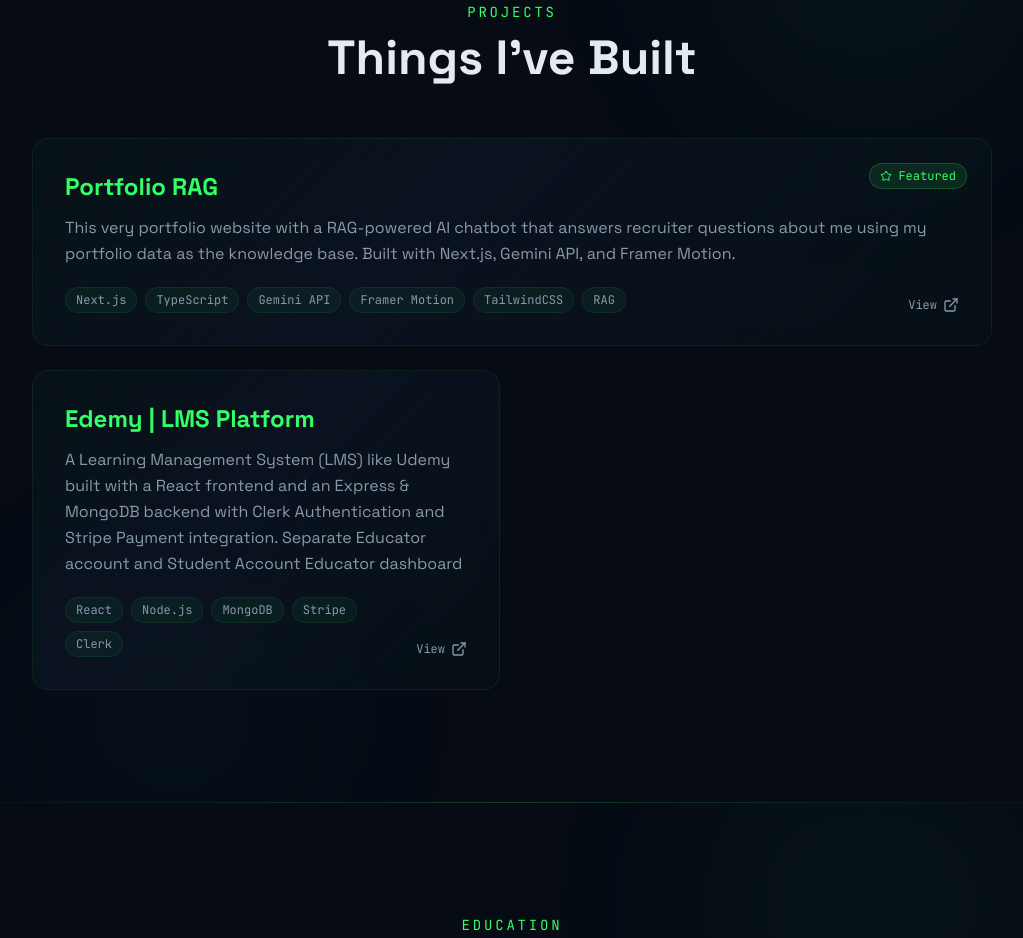
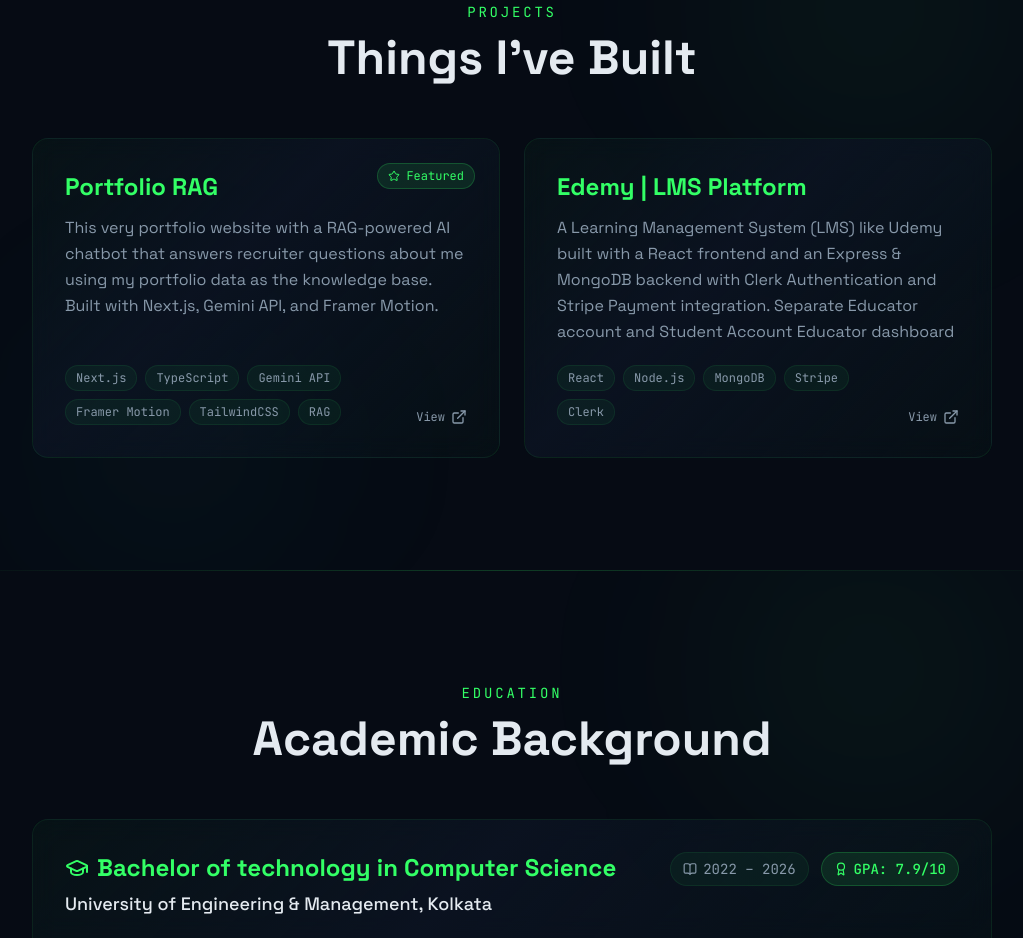
Before and after one commit to Abusadat18/Portfolio_RAG, a Next.js app: page / in a window 1280 px wide. Shown: the part 2660-3598 px from the top of the page, without its empty margins (128-1151 px from the left). Built offline with nearby package versions, Linux system fonts and the light colour scheme.

Commit message:
Add icon for portfolio and update project card styles

```diff
--- a/app/layout.tsx
+++ b/app/layout.tsx
@@ -7,6 +7,9 @@ export const metadata: Metadata = {
   title: "Abu Sadat Ansari — Portfolio",
   description:
     "Full Stack Developer & AI Engineer. Ask my AI assistant anything about my skills, projects, and experience.",
+  icons: {
+    icon: "/icons/code-fav.png",
+  },
   openGraph: {
     title: "Abu Sadat Ansari — Portfolio",
     description: "Interactive RAG-powered portfolio. Ask me anything.",
--- a/components/sections/Projects.tsx
+++ b/components/sections/Projects.tsx
@@ -52,9 +52,7 @@ export default function Projects() {
                 boxShadow: "0 0 30px rgba(51,255,102,0.1)",
                 y: -4,
               }}
-              className={`glass-card p-6 sm:p-8 flex flex-col group relative overflow-hidden ${
-                idx === 0 ? "md:col-span-2" : ""
-              }`}
+              className={`glass-card p-6 sm:p-8 flex flex-col group relative overflow-hidden`}
             >
               {/* Featured badge for first project */}
               {idx === 0 && (
--- a/components/ui/Typewriter.tsx
+++ b/components/ui/Typewriter.tsx
@@ -6,7 +6,7 @@ const ROLES = [
   "Full Stack Developer",
   "AI Engineer",
   "RAG Specialist",
-  "Open Source Contributor",
+  "Quick Learner",
   "Problem Solver",
 ];
 
```
Also changed, not shown: public/icons/code-fav.png (added).
